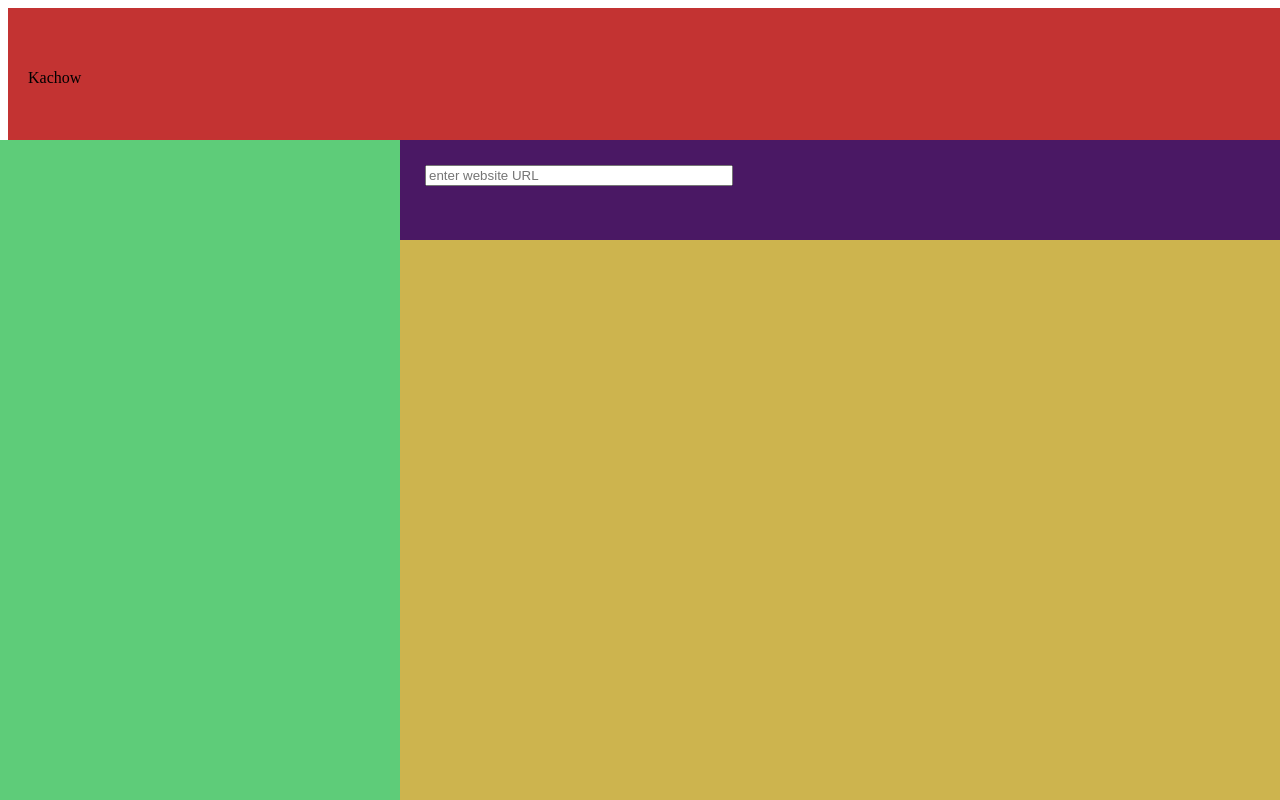
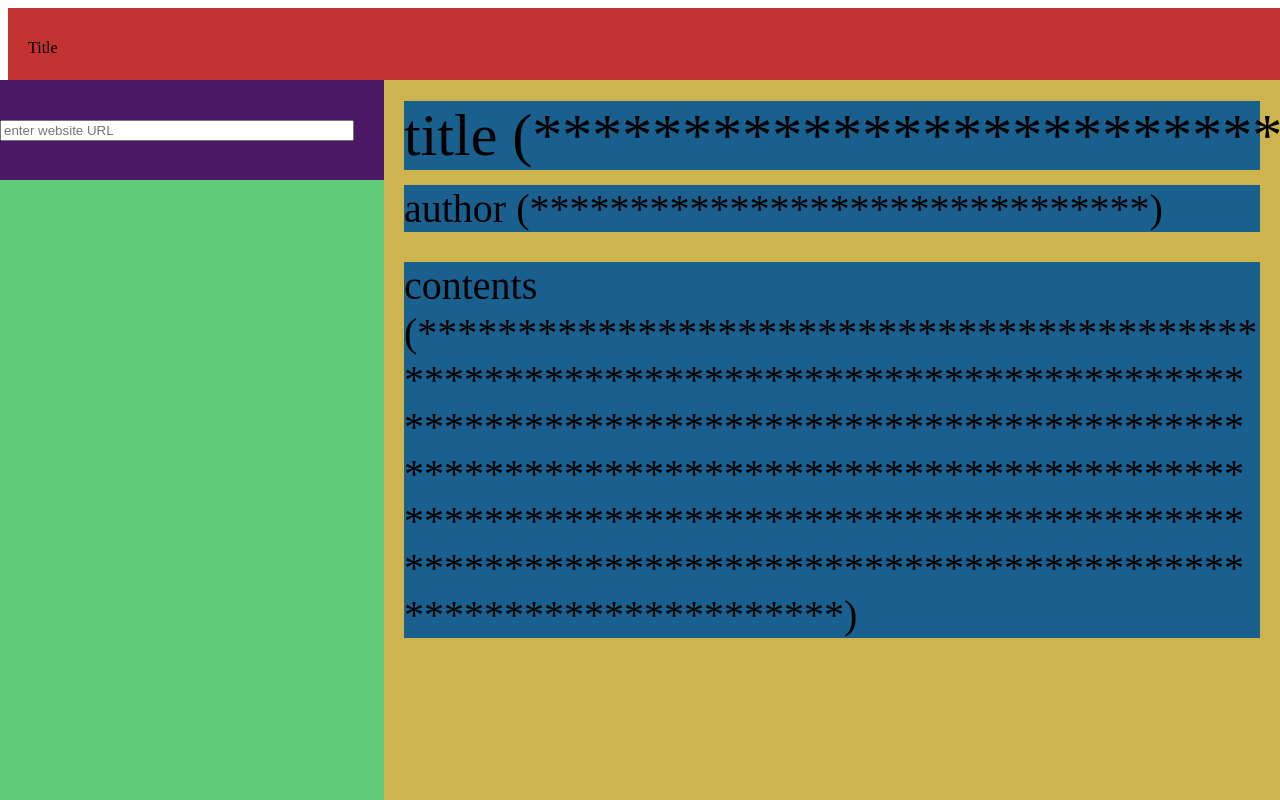
Before and after one commit to OakUnicycle/Kachow, a plain HTML site: page templates/index.html in a window 1280 px wide. Drawn offline with Linux system fonts and the light colour scheme.

Commit message:
struggling

```diff
--- a/static/app.css
+++ b/static/app.css
@@ -1,7 +1,26 @@
 :root {
     --kachow-red: #C33332;
 
-    --header-height: 140px;
+    --header-height: 80px;
+
+    --left_side_width: 30%;
+
+    --output_box_margin: 20px;
+
+
+
+    --art_title_margin_top: 20px;
+    --art_title_height: 60px;
+
+    --art_author_margin_top: 15px;
+    --art_author_height: 40px;
+
+    --art_contents_margin_top: 30px;
+    --art_contents_height: calc(100% -
+    var(--art_title_height) - var(--art_title_margin_top) -
+    var(--art_author_height) - var(--art_author_margin_top) -
+    var(--art_contents_margin_top) - 20px);
+
 }
 
 
@@ -32,7 +51,7 @@
     justify-content: center;
 }
 
-.title {
+.header_title {
     color: black;
     font-size: 64;
 }
@@ -51,16 +70,16 @@
 
 
 .left_side {
-  width: 400px;
-  background-color: #5ecc79;
-  overflow-y: auto;
+    width: var(--left_side_width);
+    background-color: #5ecc79;
 }
 
 
 .right_side {
-  flex: 1;
-  background-color: #469a94;
-  overflow-y: auto;
+    width: calc(100% - var(--left_side_width));
+    flex: 1;
+    background-color: #469a94;
+
 }
 
 
@@ -69,20 +88,47 @@
     width: 100%;
     height: 100px;
     background-color: #4a1864;
-
+    align-content: center;
 }
 
 .url_input input[type="text"] {
-    width: 300px;
-    margin-top: 25px;
-    margin-left: 25px;
+    width: 90%;
+
 }
 
 
 
-.result_box {
+.output_box {
     width: 100%;
-    height: calc(100% - 100px);
+    height: 100%;
     top:100px;
     background-color: #cdb44e;
+    padding-top: 1px;
 }
+
+
+
+.text_box {
+    background-color: #1a608f;
+}
+
+.article {
+    margin-left: 20px;
+    width: calc(100% - var(--output_box_margin) * 2);
+}
+.title {
+    margin-top: var(--art_title_margin_top);
+    font-size: var(--art_title_height);
+    white-space: nowrap;
+}
+.author {
+    margin-top: var(--art_author_margin_top);
+    font-size: var(--art_author_height);
+    white-space: nowrap;
+}
+.contents {
+    margin-top: var(--art_contents_margin_top);
+    font-size: 40px;
+    overflow-wrap: break-word;
+    white-space: normal;
+}
--- a/templates/index.html
+++ b/templates/index.html
@@ -12,8 +12,8 @@
 <body>
     <div class="header">
         <div class="header_left">
-            <div class="title">
-                Kachow
+            <div class="header_title">
+                Title
             </div>
         </div>
         <div class="header_right">
@@ -24,17 +24,37 @@
 
     <div class="split_screen">
         <div class="left_side">
-
-        </div>
-
-        <div class="right_side">
             <div class="input_box">
                 <form action="upload" method="post" enctype="multipart/form-data" class="url_input">
                     <input type="text" id="url" name="url" placeholder="enter website URL"><br>
                 </form>
             </div>
-            <div class="result_box">
+            <div class="text_box source">
 
+            </div>
+            <div class="text_box bias">
+
+            </div>
+            <div class="text_box political">
+
+            </div>
+        </div>
+
+        <div class="right_side">
+
+            <div class="output_box">
+
+                <div class="article text_box title">
+                    title (*******************************)
+                </div>
+
+                <div class="article text_box author">
+                    author (*******************************)
+                </div>
+
+                <div class="article text_box contents">
+                    contents (**********************************************************************************************************************************************************************************************************************************************************************************)
+                </div>
             </div>
         </div>
     </div>
```
